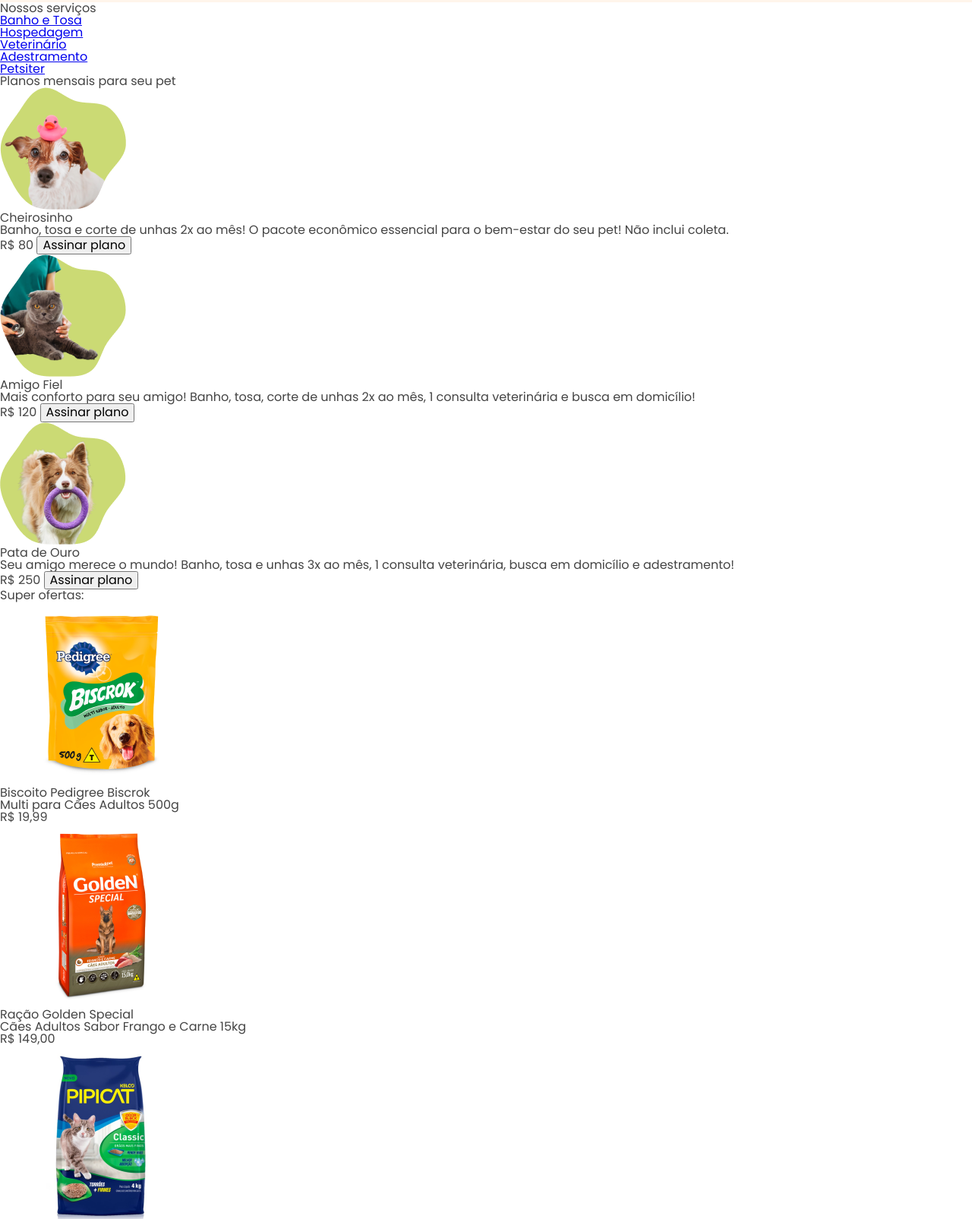
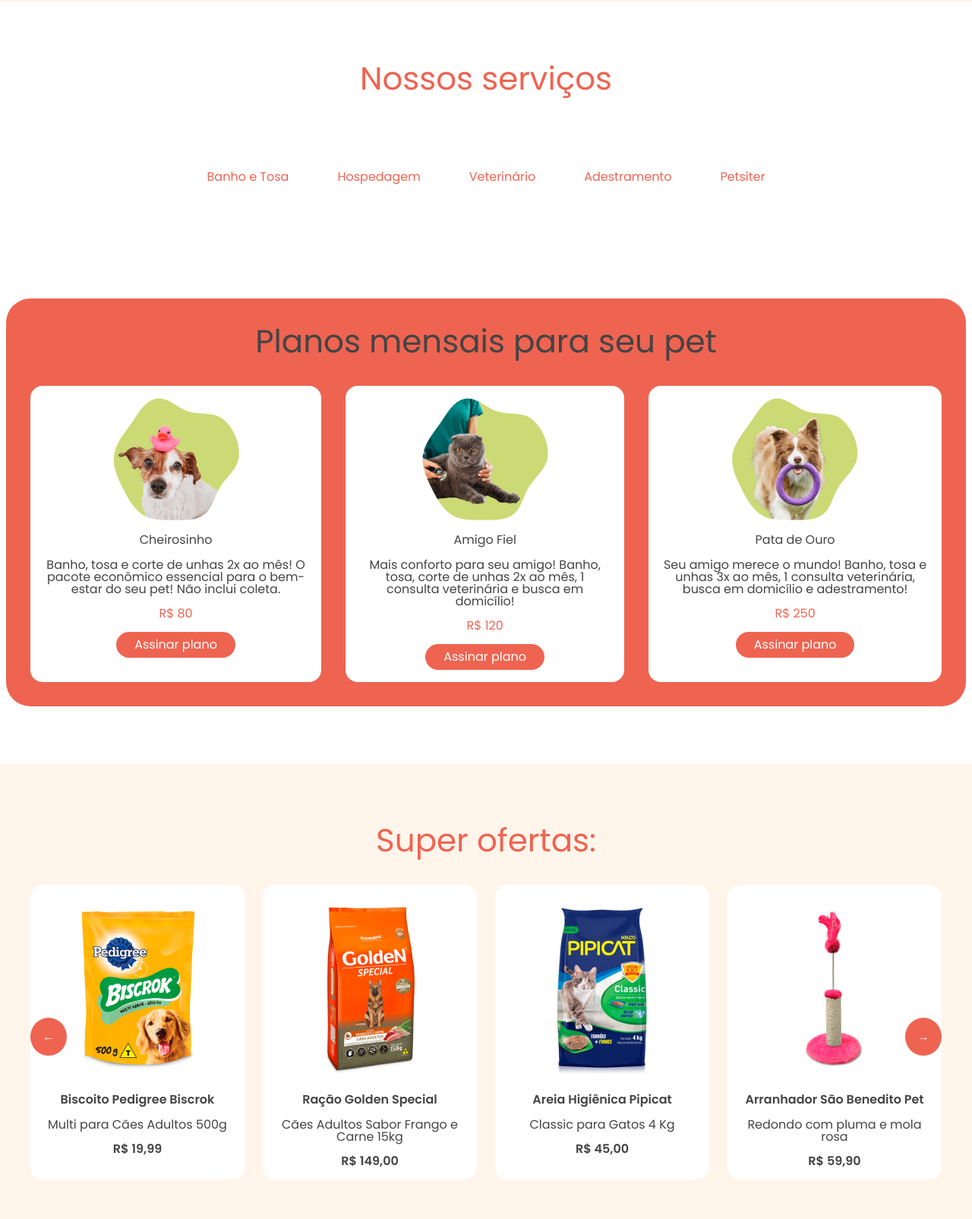
Before and after one commit to Brunohsdev/css, a plain HTML site: page 3995-css-seletores-e-variaveis-projeto-base/index.html in a window 1280 px wide. Shown: the part 784-2389 px from the top of the page at 76% size. Drawn offline with nearby package versions, Linux system fonts and the light colour scheme; a web font is replaced by a local one.

Commit message:
salvar arquivos do pet shop

```diff
--- a/3995-css-seletores-e-variaveis-projeto-base/css/cabecalho.css
+++ b/3995-css-seletores-e-variaveis-projeto-base/css/cabecalho.css
@@ -2,8 +2,8 @@
     display: flex;
     flex-direction: column;
     align-items: center;
-    gap: 1rem;
-    padding-bottom: 2rem;
+    gap: var(--gap-m);
+    padding-bottom: var(--padding-xl);
 }
 
 .alinhamento-cabecalho{
@@ -18,7 +18,7 @@
     flex-grow: 0.5;
     justify-content: space-between;
     align-items: center;
-    border: 1px solid #44444444;
+    border: 1px solid var(--cor-neutra-dark);
     padding:8px 16px ;
     border-radius: 32px;
     width: 600px;
@@ -48,6 +48,6 @@
     border: none;
     display: flex;
     align-items: center;
-    gap: 8px;
+    gap: var(--gap-m);
 
 }
--- a/3995-css-seletores-e-variaveis-projeto-base/css/destaque.css
+++ b/3995-css-seletores-e-variaveis-projeto-base/css/destaque.css
@@ -3,15 +3,15 @@
     justify-content: center;
     align-items: center;
     padding: 80px 0;
-    background-color: #fff5EB;
+    background-color:var(--cor-secundaria-light);
 }
 .destaque-titulo{
-    color: #ee5461;
-    font-family: 'Sigmar', sans-serif;
-    font-size: 4rem;
+    color: var( --cor-primaria-dark);
+
+    font-size: var(--fonte-size-xxxl);
 }
 .destaque-titulo > span{
-    color: #a2b72d;
+    color: var(--cor-terciaria-dark);
 }
 
 .banner{
--- /dev/null
+++ b/3995-css-seletores-e-variaveis-projeto-base/css/marcasParceiras.css
@@ -0,0 +1,44 @@
+.parceiros{
+    display: flex;
+    flex-direction: column;
+    align-items: center;
+    justify-content: center;
+    gap: var(--gap-m);
+    width: 100%;
+    padding: var(--padding-xxl) 0;
+    background-color: var(--cor-neutra-light);
+}
+
+.parceiros-titulo{
+    color: var(--cor-primaria-light);
+    margin-bottom: 1.25rem;
+}
+
+.lista-parceiros{
+    display: flex;
+    flex-wrap: wrap;
+    justify-content: center;
+    gap: var(--gap-xxxl);
+}
+
+.lista-parceiros > div{
+    flex: 1 0 100px;
+    width: 100%;
+}
+
+.lista-parceiros > div > img{
+    max-width: 100%;
+    height: auto;
+    display: block;
+    margin: 0 auto;
+    transition: transform 0.3s ease;
+}
+
+.lista-parceiros > div:nth-child(odd):hover img{
+    transform: scale(1.1);
+    box-shadow: 0 0 20px var(--cor-primaria-box-shadow);
+}
+.lista-parceiros > div:nth-child(even):hover img{
+    transform: scale(1.1);
+    box-shadow: 0 0 20px var(--cor-secundaria-box-shadow);
+}
--- a/3995-css-seletores-e-variaveis-projeto-base/css/menu.css
+++ b/3995-css-seletores-e-variaveis-projeto-base/css/menu.css
@@ -11,9 +11,9 @@
 
 .menu-link{
     text-decoration: none;
-    color: #444444;
+    color: var(--cor-neutra-dark);
     position: relative;
-    padding-bottom: 0.25rem;
+    padding-bottom: var(--padding-xs);
 
     &:after{
     content: "";
@@ -22,7 +22,7 @@
     bottom: 0;
     width: 0;
     height: 2px;
-    background-color: black;
+    background-color: var(--cor-neutra-dark);
     transition: width 0.3s ease;
     }
 }
--- /dev/null
+++ b/3995-css-seletores-e-variaveis-projeto-base/css/nossos_servicos.css
@@ -0,0 +1,68 @@
+.servicos{
+    display: flex;
+    flex-direction: column;
+    justify-content: center;
+    gap: var(--gap-xxxl);
+    align-items: center;
+    width: 100%;
+    padding: var(--padding-5xl) 0;
+}
+
+.servicos-titulo{
+    color: var(--cor-primaria-light);
+}
+.servicos-lista{
+    display: flex;
+    flex-wrap: wrap;
+    gap: var(--gap-m);
+    justify-content: space-between;
+    align-items: center;
+}
+.servicos-lista > li > .link{
+    position: relative;
+    background-color: var(--cor-secundaria-lightt);
+    text-decoration: none;
+    border-radius: 1rem;
+    padding: var(--padding-m) var(--padding-l);
+    font-family: var(--font-sigmar);
+    font-size: var(--font-size-m);
+    color: var(--cor-primaria-light);
+}
+
+.link::before{
+    content: "";
+    position: absolute;
+    left: -10px;
+    bottom: 50%;
+    width: 35px;
+    height: 35px;
+    background-size: cover;
+    background-repeat: no-repeat;
+    transform: scale(0);
+    transition: transform 0.3s ease, left 0.3s ease;
+}
+.banho-e-tosa> .link::before{
+    background-image: url("../assets/icones/banho-e-tosa.png");
+}
+.hospedagem> .link::before{
+    background-image: url("../assets/icones/hospedagem.png");
+}
+.veterinario> .link::before{
+    background-image: url("../assets/icones/veterinario.png");
+}
+.adestramento> .link::before{
+    background-image: url("../assets/icones/adestramento.png");
+}
+.petsiter> .link::before{
+    background-image: url("../assets/icones/petsiter.png");
+}
+.servicos-lista > li > .link:hover{
+    transform: scale(1.05);
+    transition: transform 0.3 ease-in;
+    padding-left: var(--padding-xxl);
+}
+
+.link:hover::before{
+    transform: scale(1) translateY(50%);
+    left: 0.5rem;
+}
--- /dev/null
+++ b/3995-css-seletores-e-variaveis-projeto-base/css/ofertas.css
@@ -0,0 +1,55 @@
+.ofertas{
+    display: flex;
+    flex-direction: column;
+    align-items: center;
+    justify-content: center;
+    gap: var(--gap-xl);
+    background-color: var(--cor-secundaria-light);
+    width: 100%;
+    padding: var(--padding-5xl) 0;
+}
+
+.ofertas-titulo{
+    color: var(--cor-primaria-light);
+}
+
+.carrossel{
+    display: flex;
+    gap: var(--gap-l);
+    position: relative;
+    overflow: hidden;
+}
+.carrossel-item{
+    display: flex;
+    flex-direction: column;
+    align-items: center;
+    padding: var(--padding-m) var(--padding-s);
+    background-color: var(--cor-neutra-light);
+    border-radius: 1rem;
+    text-align: center;
+    gap: var(--gap-m);
+}
+
+.carrossel-nome,
+.carrossel-preco{
+    font-family: var(--font-poppins);
+    font-size: var(--font-size-xm);
+    font-weight: 600;
+}
+
+.carrossel-nav{
+    border: none;
+    border-radius: 50%;
+    padding: var(--padding-m);
+    background-color: var(--cor-primaria-light);
+    color: var(--cor-neutra-light);
+}
+
+.carrossel-button{
+    position: absolute;
+    width: 100%;
+    display: flex;
+    align-items: center;
+    justify-content: space-between;
+    top: 45%;
+}
--- /dev/null
+++ b/3995-css-seletores-e-variaveis-projeto-base/css/planos.css
@@ -0,0 +1,60 @@
+.planos{
+    display: flex;
+    flex-direction: column;
+    align-items: center;
+    justify-content: center;
+    padding: var(--padding-5xl);
+}
+
+.planos-background{
+    display: flex;
+    flex-direction: column;
+    align-items: center;
+    gap: var(--gap-xl);
+    background-color: var(--cor-primaria-light);
+    padding: var(--padding-xl);
+    border-radius: 2rem;
+}
+
+.planos-titulo{
+    color: var(---cor-secundaria--light);
+}
+
+.lista-planos{
+    display: flex;
+    justify-content: space-between;
+    gap: var(--gap-xl);
+}
+
+.cartao{
+    display: flex;
+    flex-direction: column;
+    align-items: center;
+    gap: var(--gap-m);
+    background-color: var(--cor-neutra-light);
+    padding: var(--padding-m);
+    border-radius: 1rem;
+    flex-grow: 1;
+}
+
+.cartao > h3{
+    font-size: var(--font-size-l);
+}
+
+.cartao>p{
+    text-align: center;
+}
+
+.cartao>span{
+    font-size: var(--font-size-xl);
+    font-family: var(--font-sigmar);
+    color: var(--cor-primaria-light);
+}
+
+.botao-compra{
+    border: none;
+    background-color: var(--cor-primaria-light);
+    padding: var(--padding-s) var(--padding-l);
+    border-radius: 2rem;
+    color: var(--cor-neutra-light);
+}
--- a/3995-css-seletores-e-variaveis-projeto-base/css/styles.css
+++ b/3995-css-seletores-e-variaveis-projeto-base/css/styles.css
@@ -1,6 +1,10 @@
 @import url('./cabecalho.css');
 @import url('./menu.css');
 @import url('./destaque.css');
+@import url('./nossos_servicos.css');
+@import url('./planos.css');
+@import url('./ofertas.css');
+@import url('./marcasParceiras.css');
 
 
 :root {
@@ -17,6 +21,8 @@
     --cor-neutra-medio: #b9b9b9;
     --cor-neutra-light: #ffffff;
 
+    --cor-primaria-box-shadow: rgba(193, 55, 36, 0.4)
+    --cor-secundaria-box-shadow: rgba(162, 183, 43, 0.4)
     /* Tipografia */
     --font-sigmar: "Sigmar", sans-serif;
     --font-poppins: "Poppins", sans-serif;
@@ -53,6 +59,26 @@
     --gap-xxl: 2.5rem;
     --gap-xxxl: 6rem;
 }
+h2,h2,h3,h4,h5,h6{
+    font-family: var(--font-sigmar);
+    line-height: var(--line-height);
+}
+
+h1{
+    font-size: var(--font-size-xxxl);
+}
+h2{
+    font-size: var(--font-size-xxl);
+}
+h3{
+    font-size: var(--font-size-xl);
+}
+h4{
+    font-size: var(--fonte-size-l);
+}
+h5{
+    font-size: var(--fonte-size-xm);
+}
 
 body{
     font-family: 'Poppins', sans-serif;
```
